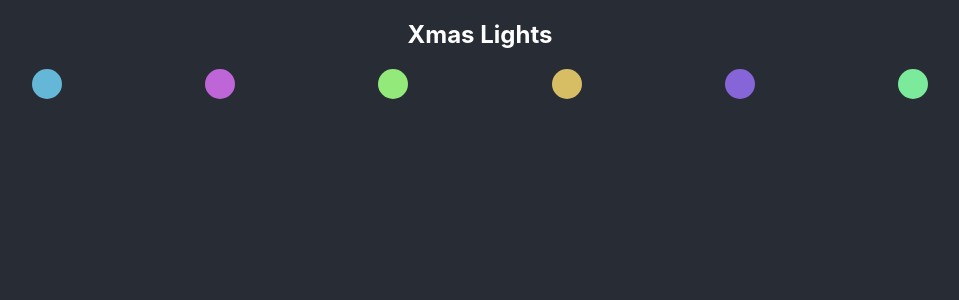
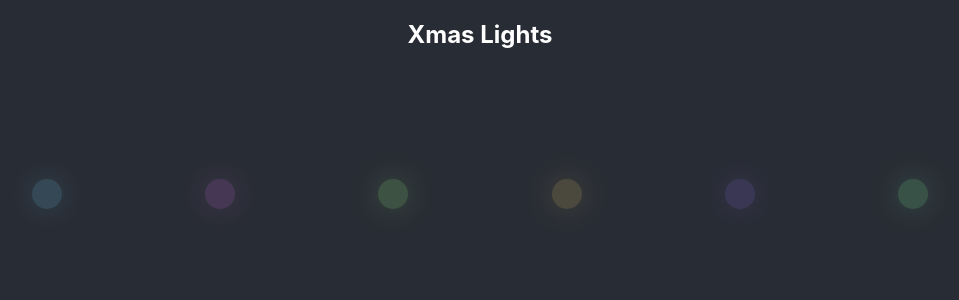
Before and after one commit to tothricsaj/Xmas-lights, a React (Create React App) app: page / in a window 1280 px wide. Shown: the top 300 px of the page, without its empty margins (160-1119 px from the left). Built offline with nearby package versions, Linux system fonts and the light colour scheme.

Commit message:
basic light set

```diff
--- a/src/App.css
+++ b/src/App.css
@@ -15,6 +15,7 @@
   align-items: center;
   margin: auto;
   padding: 0;
+  margin-top: 130px;
 }
 
 .lightBubble {
--- a/src/App.js
+++ b/src/App.js
@@ -12,7 +12,12 @@ class App extends React.Component {
       '(257, 59%, 62%, 1)',
       '(137, 72%, 70%, 1)'
     ].map((el, i) => {
-      return (<li className='lightBubble' key={i} style={{backgroundColor: `hsla${el}`}}></li>)
+      let lbStyle = {
+        backgroundColor: `hsla${el}`,
+        boxShadow: `0px 0px 30px 0px hsla${el}`,
+        opacity: '.2'
+      }
+      return (<li className='lightBubble' key={i} style={lbStyle}></li>)
     })
     return (
       <div className="App">
```
